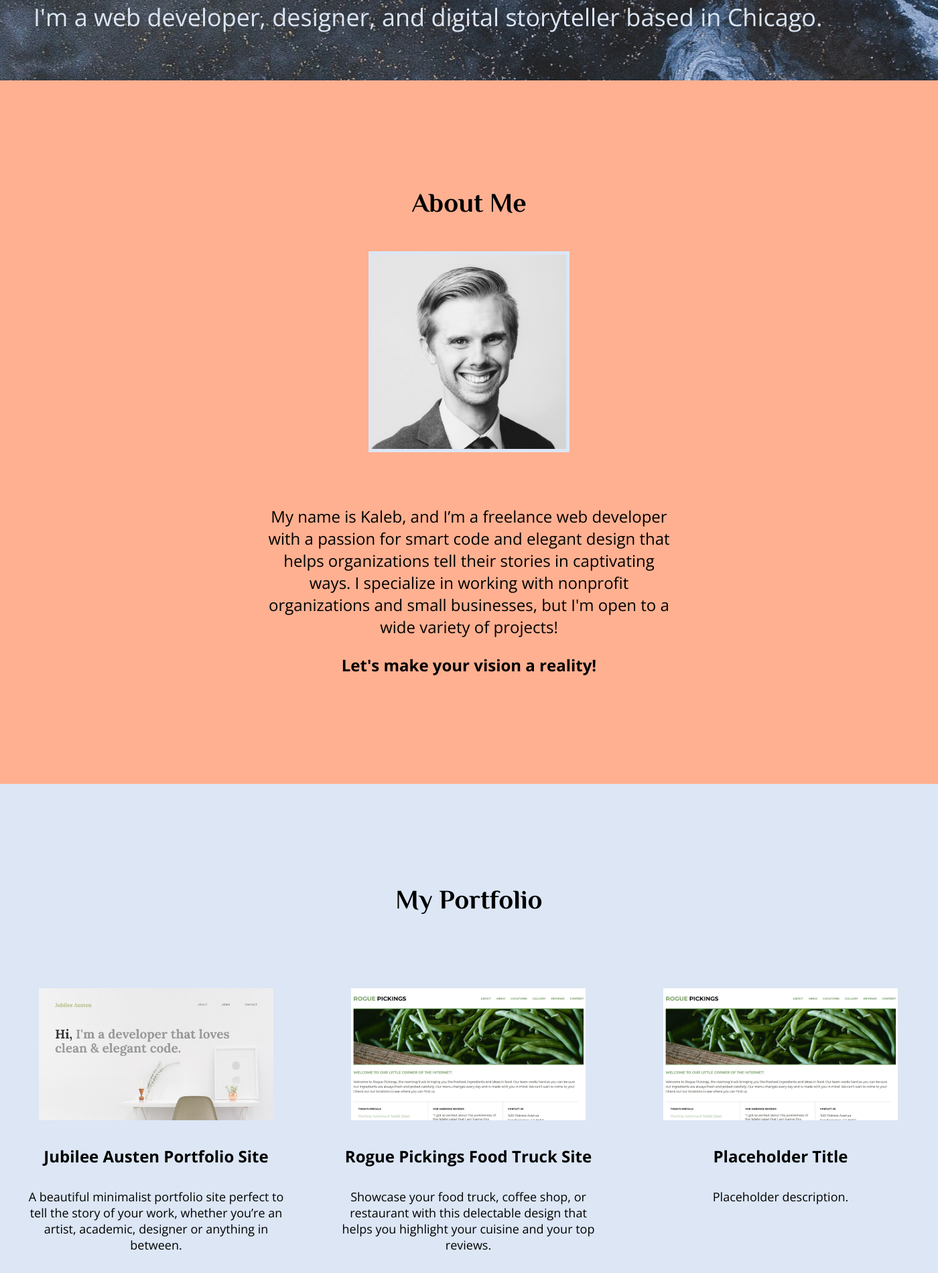
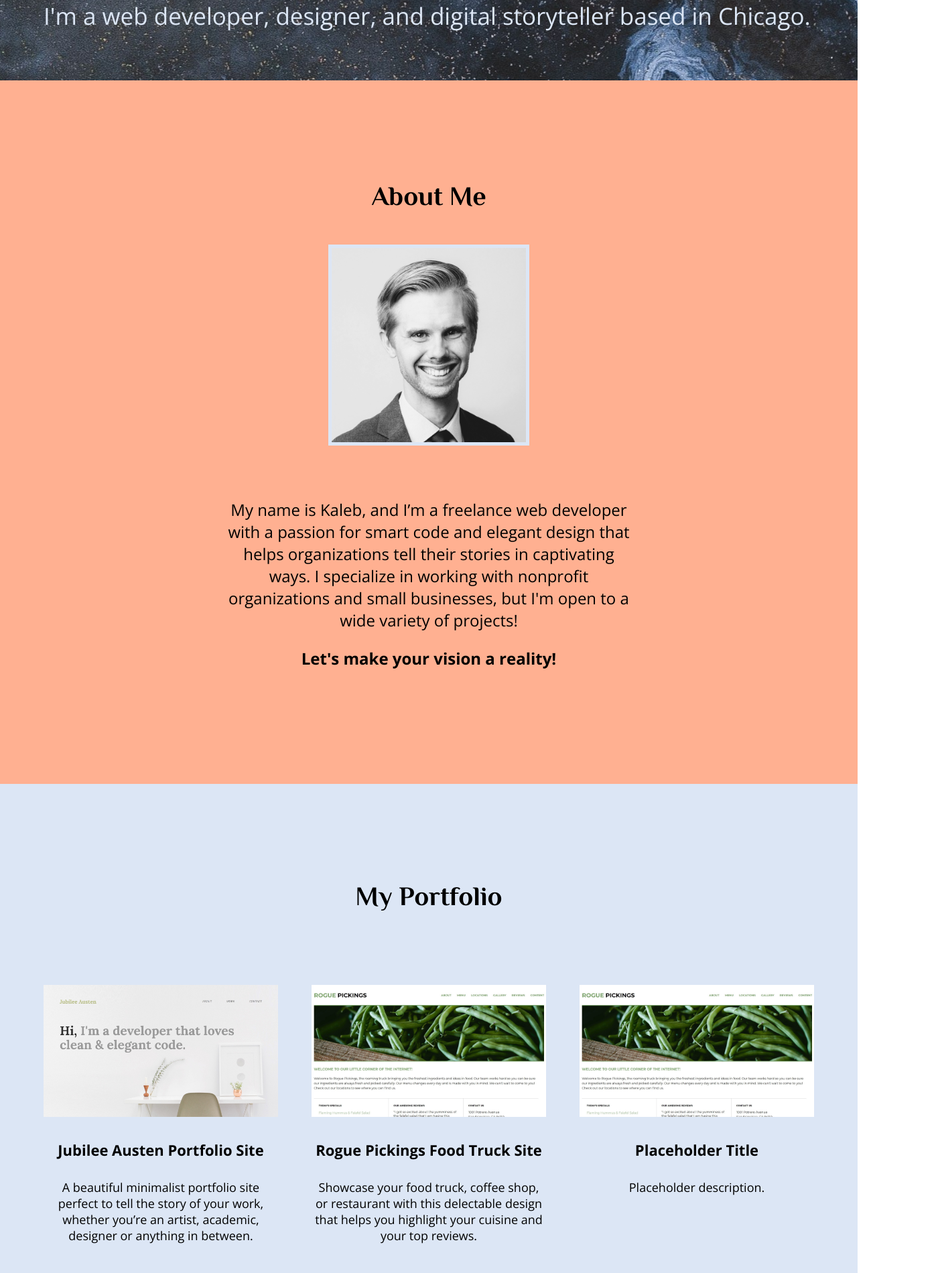
Before and after one commit to kalebsutherland/portfolio, a plain HTML site: page index.html in a window 1280 px wide. Shown: the part 680-2580 px from the top of the page at 67% size, 1400 px wide, since content can reach past the window. Drawn offline with nearby package versions, Linux system fonts and the light colour scheme.

Commit message:
correcting full-width div issue and adjusting styles to accommodate this change

```diff
--- a/css/main.css
+++ b/css/main.css
@@ -8,7 +8,7 @@ body {
 /*****GRID*****/
 
 .full-width {
-  width: 1400px;
+  width: 1200px;
   margin: 0 auto;
 }
 
@@ -18,8 +18,8 @@ body {
 }
 
 .third-width {
-  width: 400px;
-  margin: 0 33px;
+  width: 350px;
+  margin: 0 25px;
   float: left;
   box-sizing: border-box;
 }
@@ -71,7 +71,7 @@ nav a:hover {
 header h1 {
   font-family: 'Philosopher', sans-serif;
   font-size: 110px;
-  margin: 325px 0 25px 50px;
+  margin: 325px 0 25px 25px;
   color: #dce6f5;
   font-weight: normal;
 }
@@ -82,10 +82,10 @@ header span {
 }
 
 header h2 {
-  font-size: 36px;
+  font-size: 35px;
   color: #dce6f5;
   font-weight: normal;
-  margin-left: 50px;
+  margin-left: 25px;
 }
 
 
@@ -98,7 +98,7 @@ header h2 {
   margin: 0;
   text-align: center;
   box-sizing: border-box;
-  padding: 160px;
+  padding: 150px 0;
 }
 
 #about h3 {
@@ -136,7 +136,7 @@ header h2 {
   margin: 0;
   box-sizing: border-box;
   text-align: center;
-  padding: 150px 0;
+  padding: 145px 0;
 }
 
 #portfolio h3 {
@@ -153,7 +153,7 @@ header h2 {
 }
 
 #portfolio h4 {
-  font-size: 24px;
+  font-size: 22px;
   font-weight: bold;
 }
 
--- a/index.html
+++ b/index.html
@@ -12,7 +12,7 @@
 
   <body>
 
-    <header class="full-width">
+    <header>
       <nav>
         <ul>
           <li><a href="#about">About</a></li>
@@ -20,21 +20,26 @@
           <li><a href="#contact">Contact</a></li>
         </ul>
       </nav>
+      <div class="full-width">
         <h1>Hello World, my name is &lt;<span>Kaleb Sutherland</span>&gt;</h1>
         <h2>I'm a web developer, designer, and digital storyteller based in Chicago.</h2>
+      </div>
     </header>
 
     <main>
-      <section id="about" class="full-width">
+      <section id="about">
+        <div class="full-width">
           <h3>About Me</h3>
           <img src="img/headshot-bw.jpg" alt="Kaleb's headshot" />
           <div class="half-width">
             <p>My name is Kaleb, and I’m a freelance web developer with a passion for smart code and elegant design that helps organizations tell their stories in captivating ways. I specialize in working with nonprofit organizations and small businesses, but I'm open to a wide variety of projects!</p>
             <p><span>Let's make your vision a reality!</span></p>
           </div>
+        </div>
       </section>
 
-      <section id="portfolio" class="full-width">
+      <section id="portfolio">
+        <div class="full-width">
           <h3>My Portfolio</h3>
           <div class="third-width">
             <img src="img/jubilee-austen.jpg" alt="Portfolio website screenshot" />
@@ -55,12 +60,13 @@
             <h4>Placeholder Title</h4>
             <p>Placeholder description.</p>
           </div>
+        </div>
       </section>
     </main>
 
-    <footer id="contact" class="full-width">
+    <footer id="contact">
+      <div class="full-width">
         <h3>Let's Connect</h3>
-      <div class="full-width">
         <div class="third-width">
           <h4>Hire Me</h4>
           <p>
@@ -76,7 +82,6 @@
             <li><a href="https://github.com/kalebsutherland" target="_blank"><img src="img/github.png" alt="Github icon" /></a></li>
             <li><a href="https://www.linkedin.com/in/kaleb-sutherland/" target="_blank"><img src="img/linkedin.png" alt="LinkedIn icon" /></a></li>
           </ul>
-          <!--FIX ANCHORS TO POINT TO ACTUAL SOCIAL MEDIA PROFILES-->
         </div>
         <div class="third-width">
           <h4>Meet Me</h4>
@@ -85,8 +90,8 @@
             Let's grab coffee!
           </p>
         </div>
+        <p class="copyright">Copyright 2019 | Kaleb Sutherland</p>
       </div>
-      <p class="copyright">Copyright 2019 | Kaleb Sutherland</p>
     </footer>
 
   </body>
```
Lines whose indentation alone changed are shown as unchanged.
